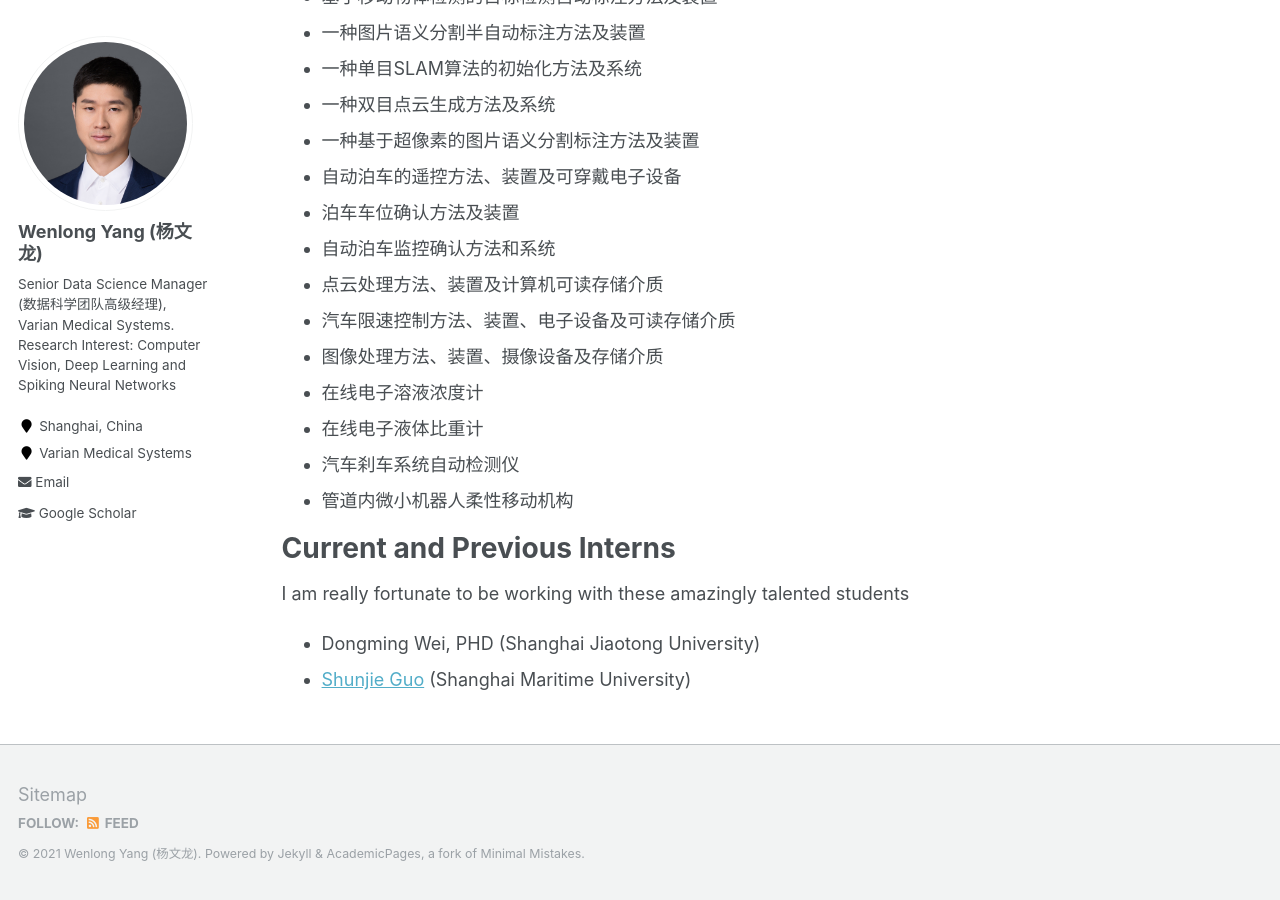
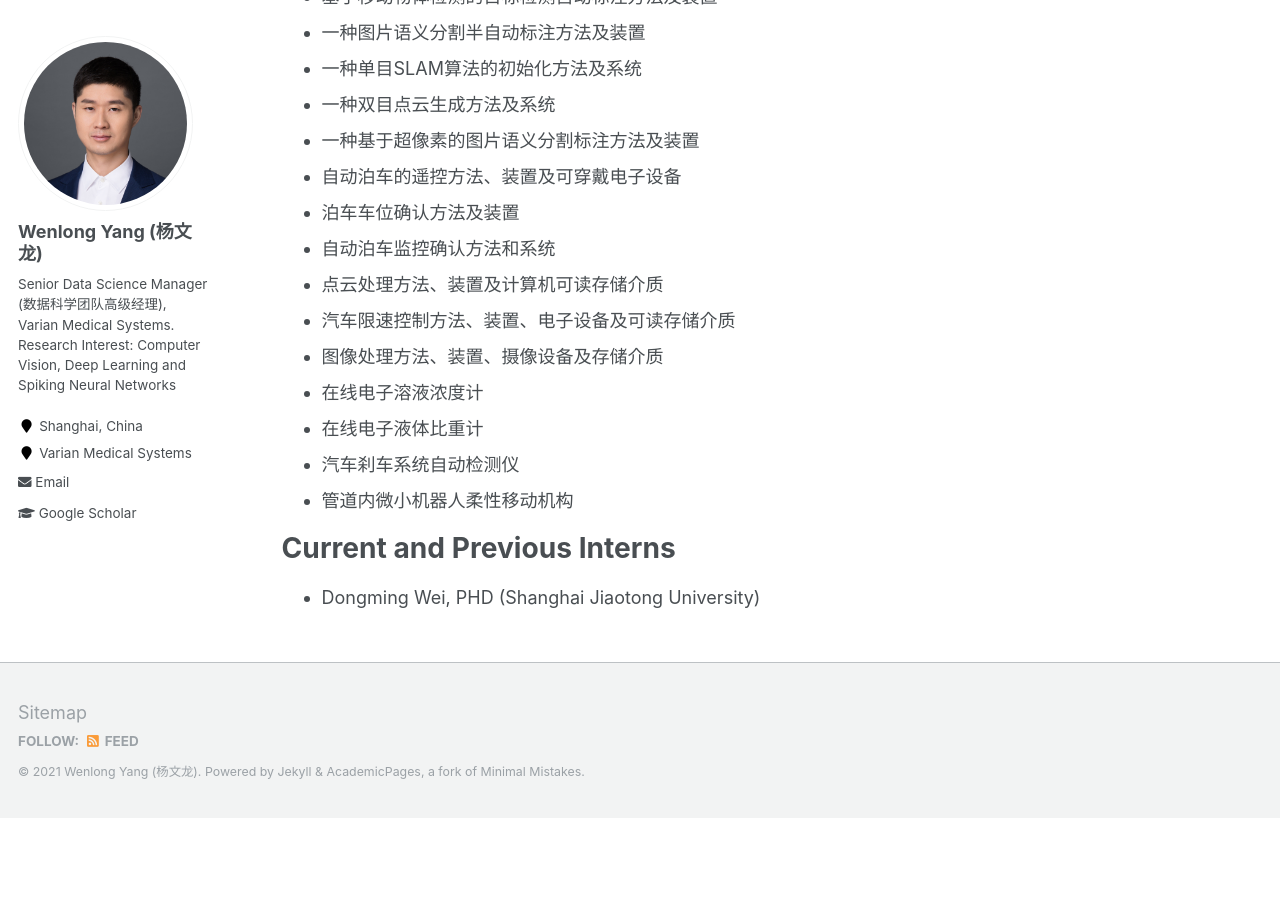
Before and after one commit to wyang22/wyang22.github.io, a Jekyll site: the page built from _pages/about.md, in a window 1280 px wide and 900 px high, scrolled down 2126 px. Built offline with Jekyll 4.4.1, drawn with Linux system fonts in a browser that asks for light colours; after the commit the page ends 2944 px from its top, so only the background shows below that.

Commit message:
Update about.md

```diff
--- a/_pages/about.md
+++ b/_pages/about.md
@@ -80,7 +80,4 @@ China Patents
 Current and Previous Interns
 =====
 
-I am really fortunate to be working with these amazingly talented students
-
 + Dongming Wei, PHD (Shanghai Jiaotong University)
-+ [Shunjie Guo](https://shunj-g.github.io/page/) (Shanghai Maritime University)
```
